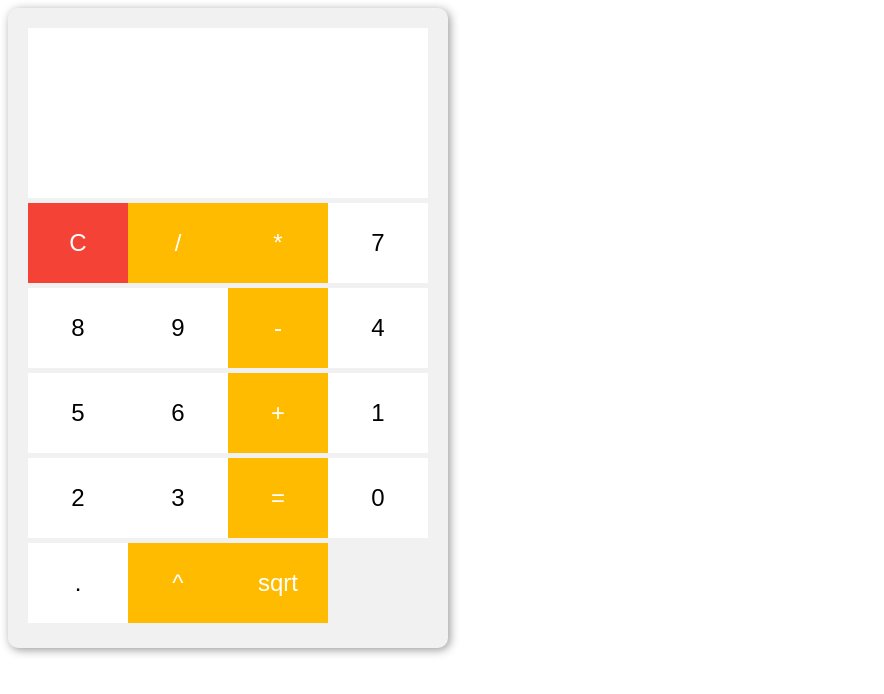
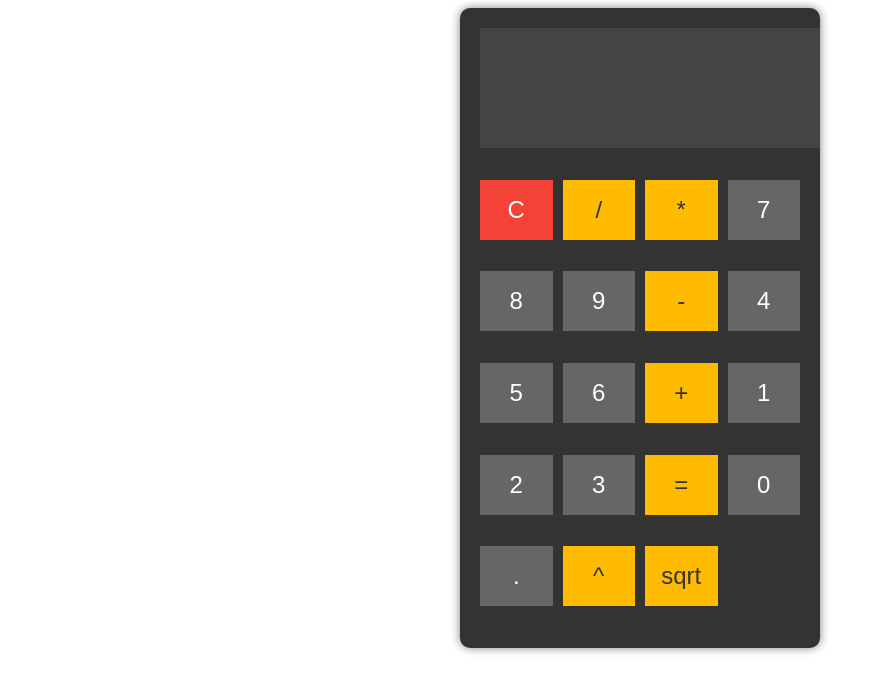
Before and after one commit to Ashhar-Azim/Modern-Calculator-, a plain HTML site: page Index.html in a window 1280 px wide. Shown: the whole page, without its empty margins (0-884 px from the left). Drawn offline with Linux system fonts and the light colour scheme.

Commit message:
Update Index.html

```diff
--- a/Index.html
+++ b/Index.html
@@ -50,6 +50,8 @@
       color: #fff;
     }
   </style>
+  <link rel="stylesheet" href="calculator-style.css">
+
 </head>
 <body>
 
```
